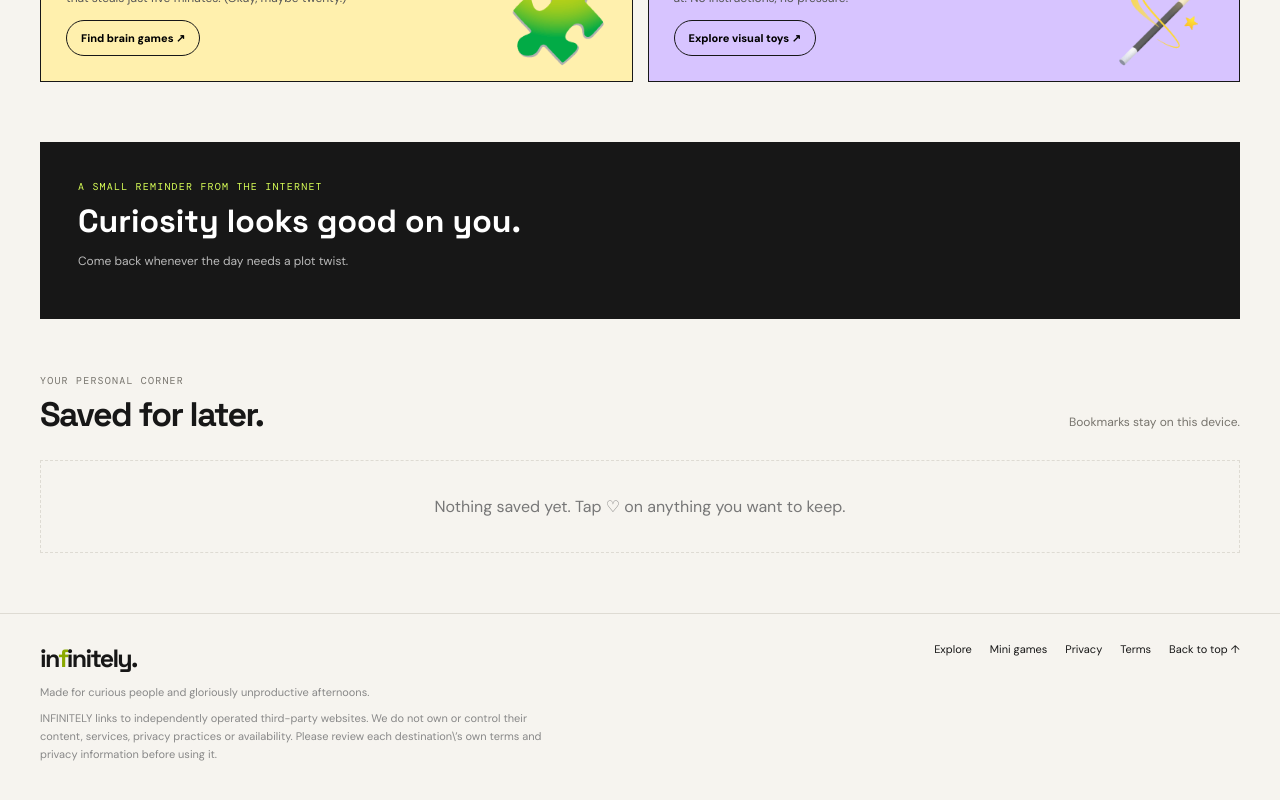
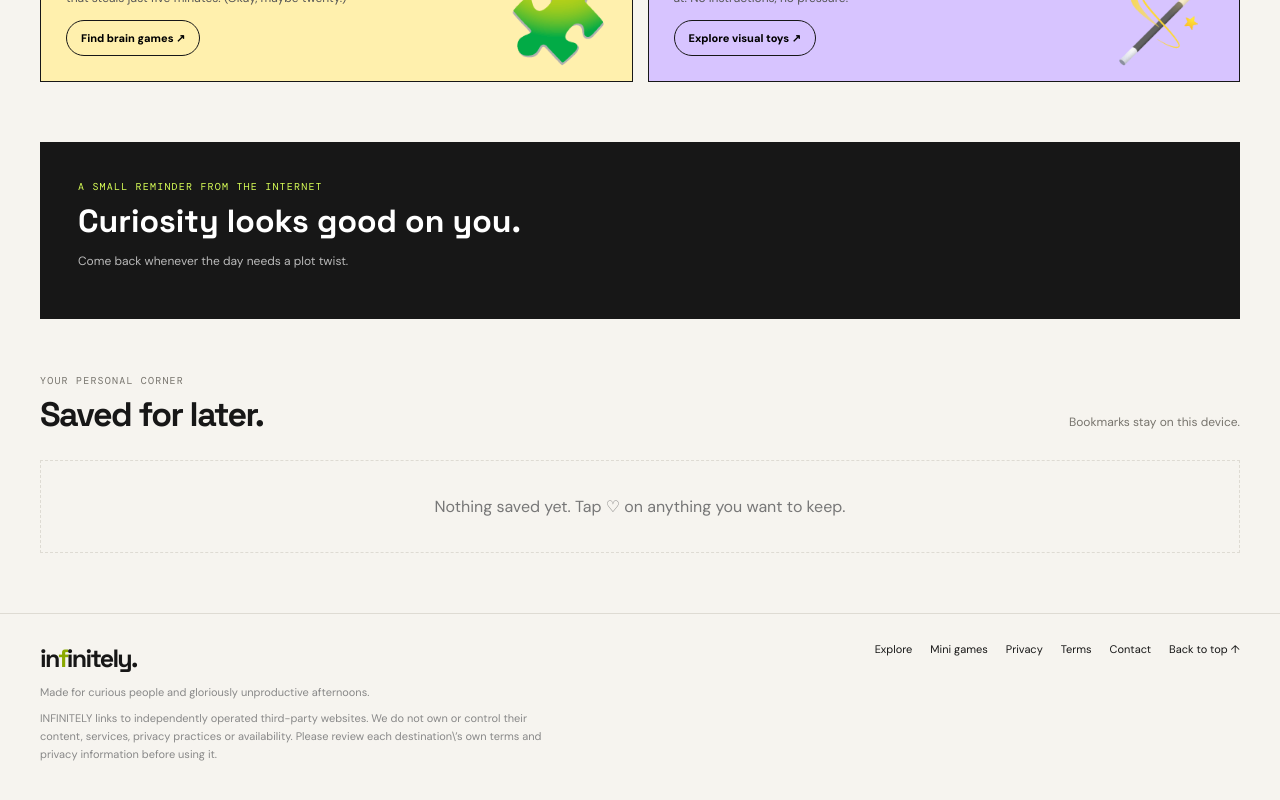
Before and after one commit to blackback/infinitely-fun, a plain HTML site: page index.html in a window 1280 px wide. Shown: the part 3404-4204 px from the top of the page. Drawn offline with nearby package versions, Linux system fonts and the light colour scheme.

Commit message:
Add contact email link to site footer

```diff
--- a/index.html
+++ b/index.html
@@ -13,7 +13,7 @@
 <section class="duo" id="games"><div class="panel"><div class="eyebrow">A TINY CHALLENGE</div><h3>Need a brain stretch?</h3><p>Try a quick round of trivia, a logic puzzle or a game that steals just five minutes. (Okay, maybe twenty.)</p><button data-jump="brain">Find brain games ↗</button><span class="emoji">🧩</span></div><div class="panel" id="toys"><div class="eyebrow">A LITTLE VISUAL MAGIC</div><h3>Click. Drag. Get mesmerized.</h3><p>Interactive experiments and satisfying things to poke at. No instructions, no pressure.</p><button data-jump="visual">Explore visual toys ↗</button><span class="emoji">🪄</span></div></section>
 <section class="banner"><div class="eyebrow" style="color:var(--lime)">A SMALL REMINDER FROM THE INTERNET</div><h2>Curiosity looks good on you.</h2><p>Come back whenever the day needs a plot twist.</p></section>
 <section id="saved"><div class="sectionhead"><div><div class="eyebrow">YOUR PERSONAL CORNER</div><h2>Saved for later.</h2></div><p>Bookmarks stay on this device.</p></div><div class="catalog" id="savedCatalog"><div class="empty">Nothing saved yet. Tap ♡ on anything you want to keep.</div></div></section></main>
-<footer><div class="wrap foot"><div><a class="brand" href="#">in<span style="color:#8aa900">f</span>initely.</a><p>Made for curious people and gloriously unproductive afternoons.</p><p style="max-width:520px;line-height:1.6">INFINITELY links to independently operated third-party websites. We do not own or control their content, services, privacy practices or availability. Please review each destination\’s own terms and privacy information before using it.</p></div><div class="footlinks"><a href="#explore">Explore</a><a href="#games">Mini games</a><a href="privacy.html">Privacy</a><a href="terms.html">Terms</a><a href="#">Back to top ↑</a></div></div></footer>
+<footer><div class="wrap foot"><div><a class="brand" href="#">in<span style="color:#8aa900">f</span>initely.</a><p>Made for curious people and gloriously unproductive afternoons.</p><p style="max-width:520px;line-height:1.6">INFINITELY links to independently operated third-party websites. We do not own or control their content, services, privacy practices or availability. Please review each destination\’s own terms and privacy information before using it.</p></div><div class="footlinks"><a href="#explore">Explore</a><a href="#games">Mini games</a><a href="privacy.html">Privacy</a><a href="terms.html">Terms</a><a href="mailto:midnightarchive222@gmail.com">Contact</a><a href="#">Back to top ↑</a></div></div></footer>
 <div class="modal" id="modal"><div class="modalcard"><button class="close" id="close">×</button><div class="emoji" id="mEmoji">🌀</div><div class="eyebrow" id="mCat">SURPRISE FIND</div><h3 id="mTitle">A new rabbit hole.</h3><p id="mDesc"></p><a id="mLink" href="#" target="_blank" rel="noopener">Take me there ↗</a></div></div><div class="toast" id="toast"></div>
 <script>
 const items=[
```
